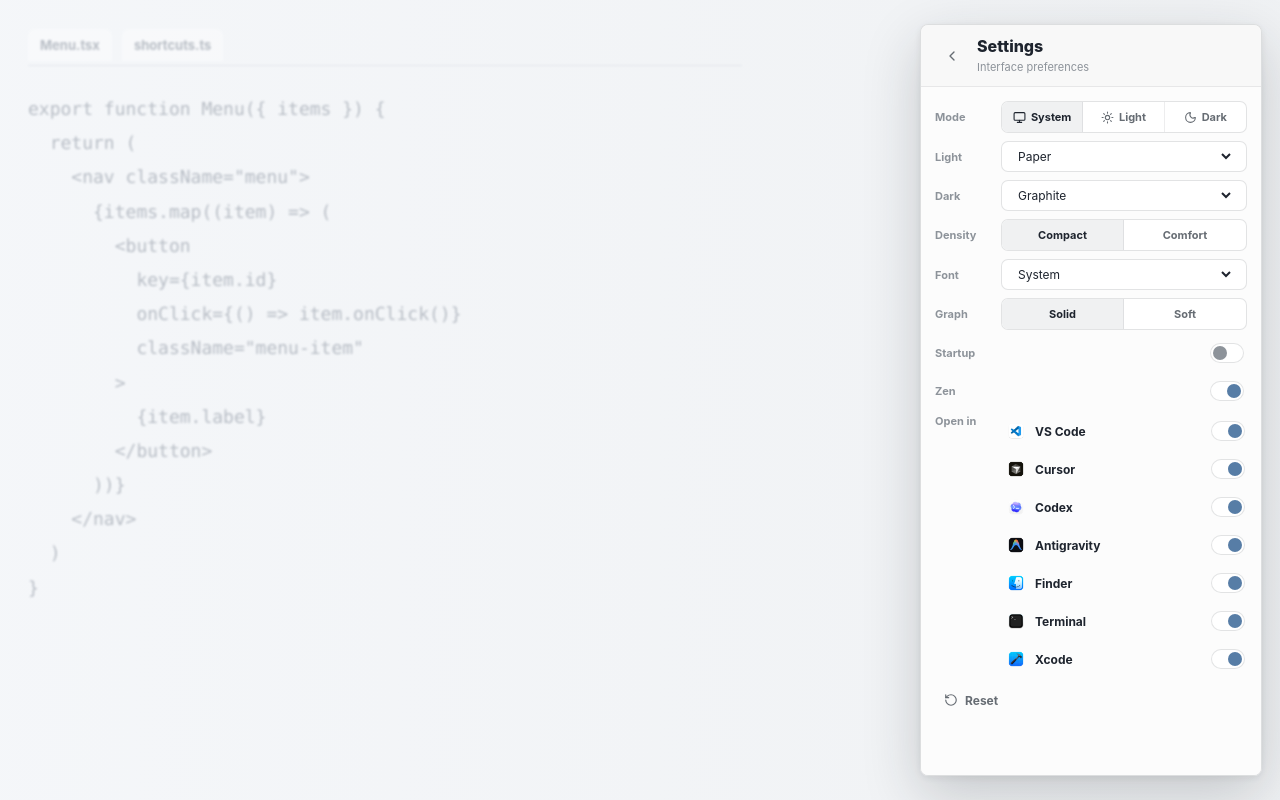
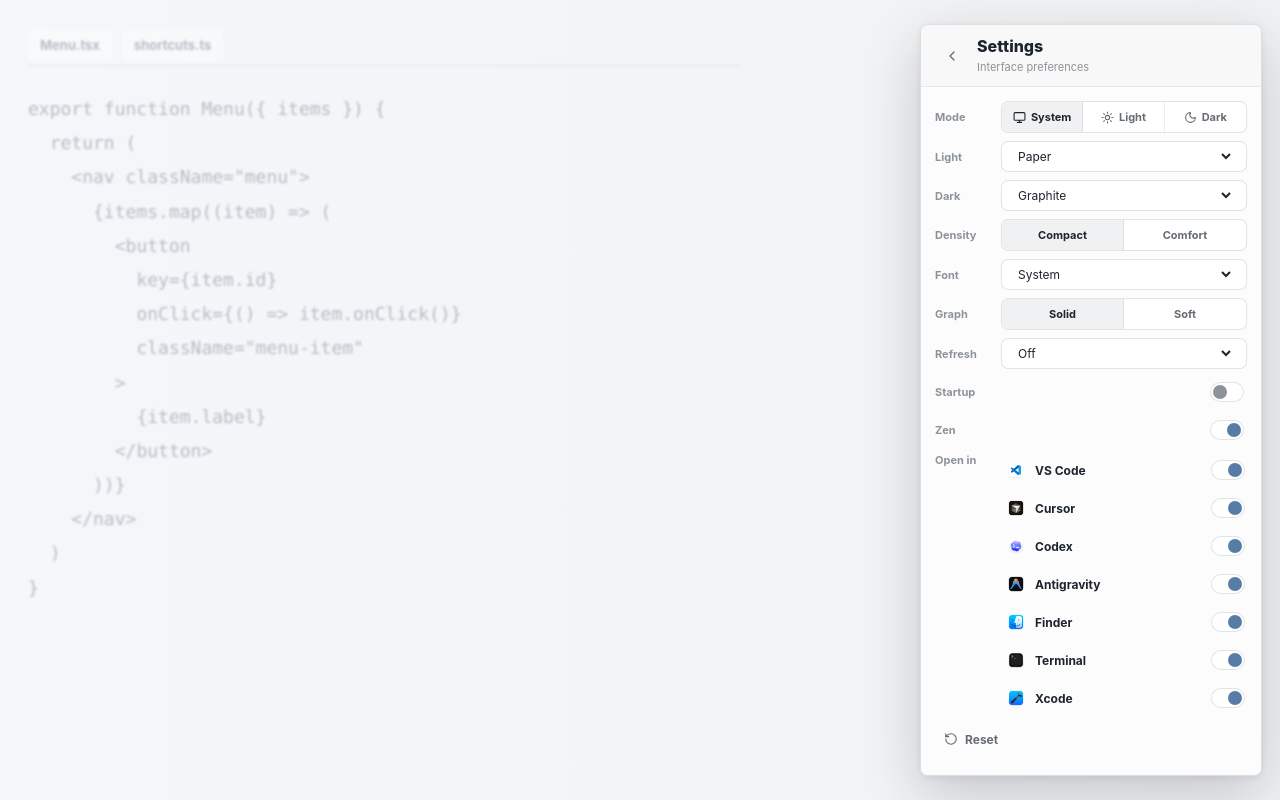
Before and after one commit to jarvisluk/Gocus, a React (Vite) app: page / in a window 1280 px wide. Both pictures are taken after a click on the button 992 px from the left and 751 px from the top of the page. Built offline with nearby package versions, Linux system fonts and the light colour scheme.

Commit message:
feat: add idle auto refresh setting

```diff
--- a/electron/lib/config.cjs
+++ b/electron/lib/config.cjs
@@ -14,6 +14,7 @@ const defaultPreferences = {
   showZenEntry: true,
   launchAtLogin: false,
   zenMode: false,
+  autoRefreshInterval: "off",
 };
 
 function normalizeRepositoryPath(repositoryPath) {
--- a/src/app/useGitPeekController.ts
+++ b/src/app/useGitPeekController.ts
@@ -1,4 +1,4 @@
-import { useEffect, useState } from "react";
+import { useEffect, useRef, useState } from "react";
 import type { ActionDialogState } from "../components/ActionDialog";
 import { applyPreferences, defaultPreferences, mergePreferences, resolveThemePreset } from "../lib/preferences";
 import { defaultWorkspaceOpenTargets, sanitizeWorkspaceOpenTargets } from "../lib/workspaceOpenTargets";
@@ -17,6 +17,12 @@ import type {
 } from "../types";
 
 const defaultView: CommitViewSelection = { mode: "all" };
+const autoRefreshIntervals: Record<UiPreferences["autoRefreshInterval"], number> = {
+  off: 0,
+  "1m": 60_000,
+  "5m": 300_000,
+  "15m": 900_000,
+};
 
 function isElectronRuntime() {
   return Boolean(window.gitPeek);
@@ -78,6 +84,8 @@ export function useGitPeekController() {
   const [recentRepositories, setRecentRepositories] = useState<RecentRepository[]>([]);
   const [actionDialog, setActionDialog] = useState<(ActionDialogState & { commit?: CommitItem; ref?: string }) | null>(null);
   const [repositoryDialogOpen, setRepositoryDialogOpen] = useState(false);
+  const lastGitRequestAtRef = useRef(Date.now());
+  const autoRefreshInFlightRef = useRef(false);
   const electron = isElectronRuntime();
   const theme = resolveTheme(preferences, systemTheme);
 
@@ -90,14 +98,18 @@ export function useGitPeekController() {
     setNoticeState(message);
   }
 
-  function applySnapshotResponse(response: SnapshotResponse, successNotice = "Live Git data connected.") {
+  function markGitRequest() {
+    lastGitRequestAtRef.current = Date.now();
+  }
+
+  function applySnapshotResponse(response: SnapshotResponse, successNotice: string | null = "Live Git data connected.") {
     if (response.ok) {
       setSnapshot(response.snapshot);
       setFolderWithoutGit(null);
       setRecentRepositories((current) => upsertRecentRepository(current, recentRepositoryFromSnapshot(response.snapshot)));
       setCommitViewState(response.snapshot.view);
       setSelectedCommitId((current) => (current && response.snapshot.commits.some((commit) => commit.id === current) ? current : ""));
-      setNotice(successNotice);
+      if (successNotice) setNotice(successNotice);
       return;
     }
 
@@ -115,12 +127,13 @@ export function useGitPeekController() {
     }
   }
 
-  async function refreshSnapshot(view = commitView, successNotice = "Git status refreshed.") {
+  async function refreshSnapshot(view = commitView, successNotice = "Git status refreshed.", options: { silent?: boolean; markActivity?: boolean } = {}) {
     if (!snapshot && !window.gitPeek) {
       setNotice("Run the Electron app to choose a local working folder.");
       return;
     }
 
+    if (options.markActivity !== false) markGitRequest();
     setRefreshing(true);
 
     if (!window.gitPeek) {
@@ -133,7 +146,7 @@ export function useGitPeekController() {
 
     const response = await window.gitPeek.refresh(view);
     setRefreshing(false);
-    applySnapshotResponse(response, successNotice);
+    applySnapshotResponse(response, options.silent ? null : successNotice);
   }
 
   async function openRepository() {
@@ -142,6 +155,7 @@ export function useGitPeekController() {
       return;
     }
 
+    markGitRequest();
     setLoading(true);
     const response = await window.gitPeek.openRepository(commitView);
     applySnapshotResponse(response, response.ok ? `Opened ${response.snapshot.repoName}.` : undefined);
@@ -154,6 +168,7 @@ export function useGitPeekController() {
       return;
     }
 
+    markGitRequest();
     setRefreshing(true);
     try {
       const response = await window.gitPeek.switchRepository(repositoryPath, commitView);
@@ -171,6 +186,7 @@ export function useGitPeekController() {
       return;
     }
 
+    markGitRequest();
     setInitializingRepository(true);
     try {
       await runAction(window.gitPeek.initializeRepository(folderWithoutGit.path, commitView), "Initialized Git repository.");
@@ -187,6 +203,7 @@ export function useGitPeekController() {
       return;
     }
 
+    markGitRequest();
     setRefreshing(true);
     const response = await window.gitPeek.getSnapshot(nextView);
     setRefreshing(false);
@@ -194,6 +211,7 @@ export function useGitPeekController() {
   }
 
   async function runAction(responsePromise: Promise<ActionResponse>, fallbackNotice: string) {
+    markGitRequest();
     const response = await responsePromise;
     if (response.ok) {
       if (response.snapshot) {
@@ -373,6 +391,7 @@ export function useGitPeekController() {
     window.gitPeek.getRecentRepositories().then(setRecentRepositories);
 
     const unsubscribeSnapshot = window.gitPeek.onSnapshotUpdated((response) => {
+      markGitRequest();
       applySnapshotResponse(response, response.ok ? "Git data updated from menu." : "Working folder cleared.");
       setLoading(false);
     });
@@ -385,6 +404,33 @@ export function useGitPeekController() {
       unsubscribeRepositoryDialog();
     };
   }, []);
+
+  useEffect(() => {
+    const intervalMs = autoRefreshIntervals[preferences.autoRefreshInterval];
+    if (!intervalMs || !electron || !snapshot || actionDialog || repositoryDialogOpen) return undefined;
+
+    const tickMs = Math.min(intervalMs, 30_000);
+    const timer = window.setInterval(async () => {
+      if (!window.gitPeek || autoRefreshInFlightRef.current || refreshing) return;
+      if (Date.now() - lastGitRequestAtRef.current < intervalMs) return;
+
+      autoRefreshInFlightRef.current = true;
+      setRefreshing(true);
+
+      try {
+        const response = await window.gitPeek.refresh(commitView);
+        applySnapshotResponse(response, response.ok ? null : "Auto refresh failed.");
+      } catch (error) {
+        setNotice(error instanceof Error ? error.message : "Auto refresh failed.");
+      } finally {
+        setRefreshing(false);
+        markGitRequest();
+        autoRefreshInFlightRef.current = false;
+      }
+    }, tickMs);
+
+    return () => window.clearInterval(timer);
+  }, [actionDialog, commitView, electron, preferences.autoRefreshInterval, refreshing, repositoryDialogOpen, snapshot]);
 
   return {
     snapshot,
--- a/src/components/SettingsPanel.tsx
+++ b/src/components/SettingsPanel.tsx
@@ -1,5 +1,5 @@
 import { ChevronLeft, Monitor, Moon, RotateCcw, Sun } from "lucide-react";
-import { darkThemePresetOptions, lightThemePresetOptions } from "../lib/preferences";
+import { autoRefreshIntervalOptions, darkThemePresetOptions, lightThemePresetOptions } from "../lib/preferences";
 import { workspaceOpenOptions } from "../lib/workspaceOpenOptions";
 import type { UiPreferences, WorkspaceOpenTarget } from "../types";
 
@@ -129,6 +129,23 @@ export function SettingsPanel({
           </div>
         </div>
         <div className="ui-form-row settings-row">
+          <span className="ui-label">Refresh</span>
+          <div className="ui-select-frame">
+            <select
+              className="ui-select"
+              value={preferences.autoRefreshInterval}
+              onChange={(event) => onChange({ ...preferences, autoRefreshInterval: event.target.value as UiPreferences["autoRefreshInterval"] })}
+              aria-label="Auto refresh interval"
+            >
+              {autoRefreshIntervalOptions.map((option) => (
+                <option value={option.value} key={option.value}>
+                  {option.label}
+                </option>
+              ))}
+            </select>
+          </div>
+        </div>
+        <div className="ui-form-row settings-row">
           <span className="ui-label">Startup</span>
           <label className="ui-toggle settings-launch-at-login-toggle">
             <input
--- a/src/lib/preferences.ts
+++ b/src/lib/preferences.ts
@@ -12,6 +12,7 @@ export const defaultPreferences: UiPreferences = {
   showZenEntry: true,
   launchAtLogin: false,
   zenMode: false,
+  autoRefreshInterval: "off",
 };
 
 export const lightThemePresetOptions: { value: LightThemePreset; label: string }[] = [
@@ -24,6 +25,13 @@ export const darkThemePresetOptions: { value: DarkThemePreset; label: string }[]
   { value: "graphite", label: "Graphite" },
   { value: "cursor", label: "Cursor" },
   { value: "matte", label: "Matte" },
+];
+
+export const autoRefreshIntervalOptions: { value: UiPreferences["autoRefreshInterval"]; label: string }[] = [
+  { value: "off", label: "Off" },
+  { value: "1m", label: "1 min" },
+  { value: "5m", label: "5 min" },
+  { value: "15m", label: "15 min" },
 ];
 
 const fontStacks: Record<UiPreferences["fontFamily"], string> = {
@@ -42,6 +50,7 @@ const darkPresetValues = darkThemePresetOptions.map((option) => option.value);
 const densityValues: UiPreferences["density"][] = ["compact", "comfortable"];
 const fontFamilyValues: UiPreferences["fontFamily"][] = ["system", "inter", "mono"];
 const graphStyleValues: UiPreferences["graphStyle"][] = ["solid", "soft"];
+const autoRefreshIntervalValues = autoRefreshIntervalOptions.map((option) => option.value);
 
 export function mergePreferences(value: Partial<UiPreferences> | null | undefined): UiPreferences {
   const candidate = value ?? {};
@@ -57,6 +66,7 @@ export function mergePreferences(value: Partial<UiPreferences> | null | undefine
     showZenEntry: typeof candidate.showZenEntry === "boolean" ? candidate.showZenEntry : defaultPreferences.showZenEntry,
     launchAtLogin: typeof candidate.launchAtLogin === "boolean" ? candidate.launchAtLogin : defaultPreferences.launchAtLogin,
     zenMode: typeof candidate.zenMode === "boolean" ? candidate.zenMode : defaultPreferences.zenMode,
+    autoRefreshInterval: includesValue(autoRefreshIntervalValues, candidate.autoRefreshInterval) ? candidate.autoRefreshInterval : defaultPreferences.autoRefreshInterval,
   };
 }
 
--- a/src/types.ts
+++ b/src/types.ts
@@ -8,6 +8,7 @@ export type FileFilter = "all" | "modified" | "staged" | "untracked";
 export type WorkspaceOpenTarget = "vscode" | "cursor" | "codex" | "antigravity" | "finder" | "terminal" | "xcode";
 export type CommitViewMode = "current" | "all" | "branch";
 export type GraphLineVariant = "solid" | "dashed";
+export type AutoRefreshInterval = "off" | "1m" | "5m" | "15m";
 
 export interface RecentRepository {
   path: string;
@@ -37,6 +38,7 @@ export interface UiPreferences {
   showZenEntry: boolean;
   launchAtLogin: boolean;
   zenMode: boolean;
+  autoRefreshInterval: AutoRefreshInterval;
 }
 
 export interface GraphLaneSegment {
```
Also changed, not shown: 1 other file (tests, documents, lock files or other folders).
